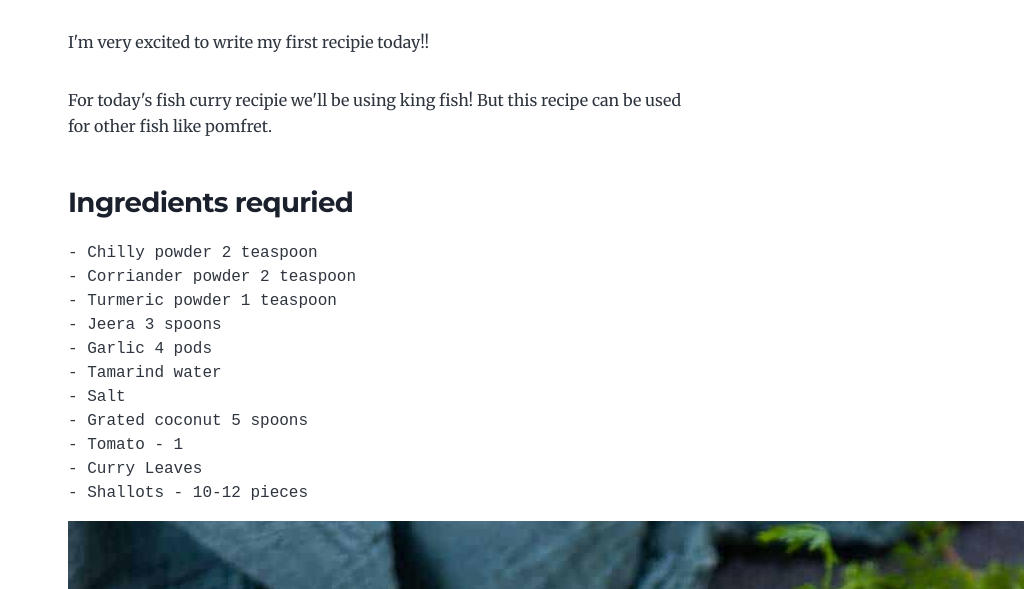
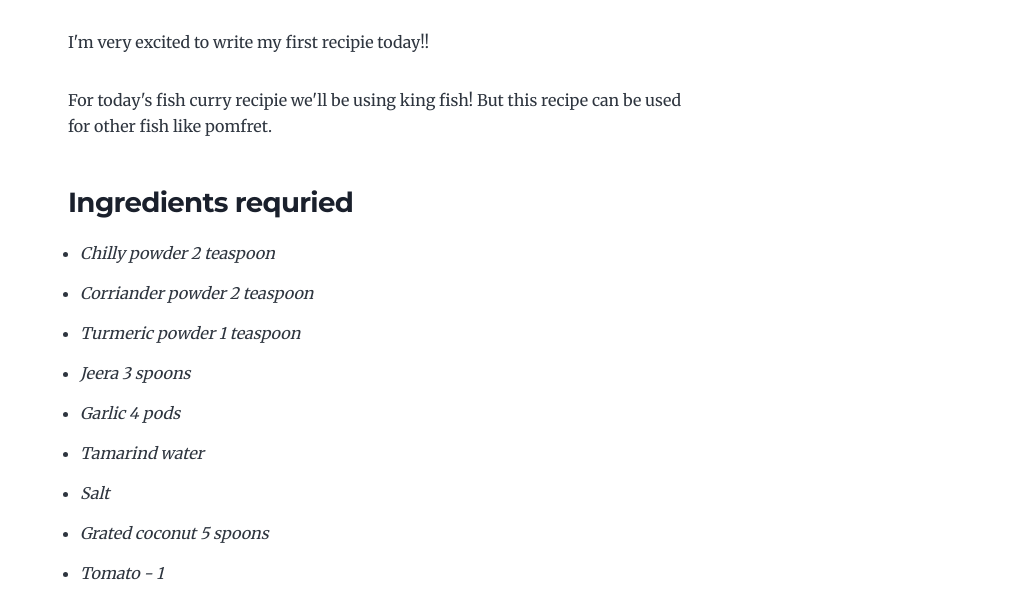
Before and after one commit to rebeccaapollos/cookbook, a Gatsby site: page /fish-curry/ in a window 1280 px wide. Shown: the part 211-800 px from the top of the page, without its empty margins (256-1280 px from the left). Built offline with nearby package versions, Linux system fonts and the light colour scheme; Gatsby itself is replaced by a stand-in of ours; some packages are replaced by stand-ins of ours.

Commit message:
style changes

```diff
--- a/content/blog/fish-curry/index.md
+++ b/content/blog/fish-curry/index.md
@@ -10,17 +10,17 @@ For today's fish curry recipie we'll be using king fish! But this recipe can be
 
 ### Ingredients requried
 
-    - Chilly powder 2 teaspoon
-    - Corriander powder 2 teaspoon
-    - Turmeric powder 1 teaspoon
-    - Jeera 3 spoons
-    - Garlic 4 pods
-    - Tamarind water
-    - Salt
-    - Grated coconut 5 spoons
-    - Tomato - 1
-    - Curry Leaves
-    - Shallots - 10-12 pieces
+- _Chilly powder 2 teaspoon_
+- _Corriander powder 2 teaspoon_
+- _Turmeric powder 1 teaspoon_
+- _Jeera 3 spoons_
+- _Garlic 4 pods_
+- _Tamarind water_
+- _Salt_
+- _Grated coconut 5 spoons_
+- _Tomato - 1_
+- _Curry Leaves_
+- _Shallots - 10-12 pieces_
 
 ![Fish Curry](./fish-curry.jpg)
 
--- a/content/blog/mutton-fry/index.md
+++ b/content/blog/mutton-fry/index.md
@@ -4,4 +4,9 @@ date: "2021-12-04"
 description: "Mutton fry recipe."
 ---
 
+### Ingredients:
+
+> - Pepper
+> - Mutton
+
 ![Fish Curry](./Mutton_Fry.jpg)
--- a/gatsby-config.js
+++ b/gatsby-config.js
@@ -119,7 +119,7 @@ module.exports = {
         // https://css-tricks.com/meta-theme-color-and-trickery/
         // theme_color: `#663399`,
         display: `minimal-ui`,
-        icon: `src/images/gatsby-icon.png`, // This path is relative to the root of the site.
+        icon: `src/images/becky-icon.jpg`, // This path is relative to the root of the site.
       },
     },
     `gatsby-plugin-react-helmet`,
--- a/src/style.css
+++ b/src/style.css
@@ -169,7 +169,7 @@ p {
 
 ul,
 ol {
-  margin-left: var(--spacing-0);
+  margin-left: var(--spacing-3);
   margin-right: var(--spacing-0);
   padding: var(--spacing-0);
   margin-bottom: var(--spacing-8);
```
Also changed, not shown: src/images/becky-icon.jpg (added), src/images/gatsby-icon.png (deleted).
